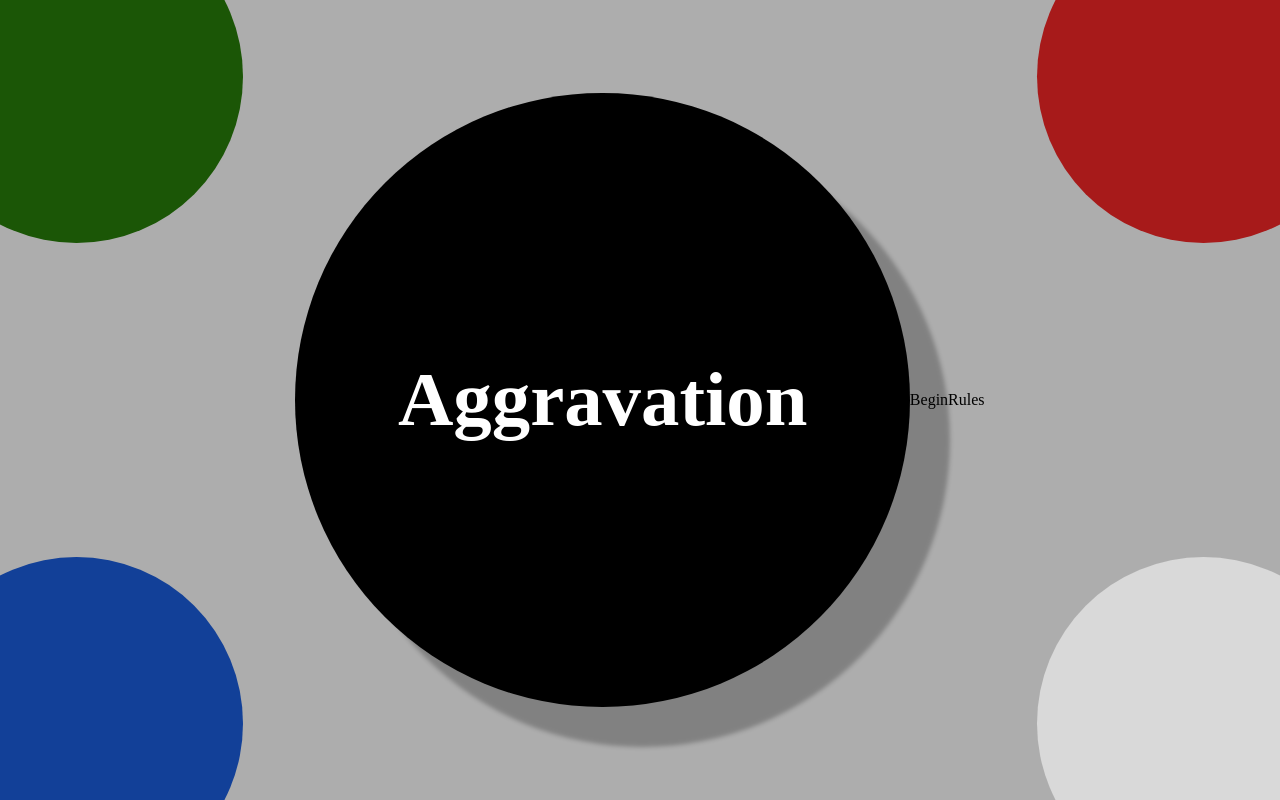
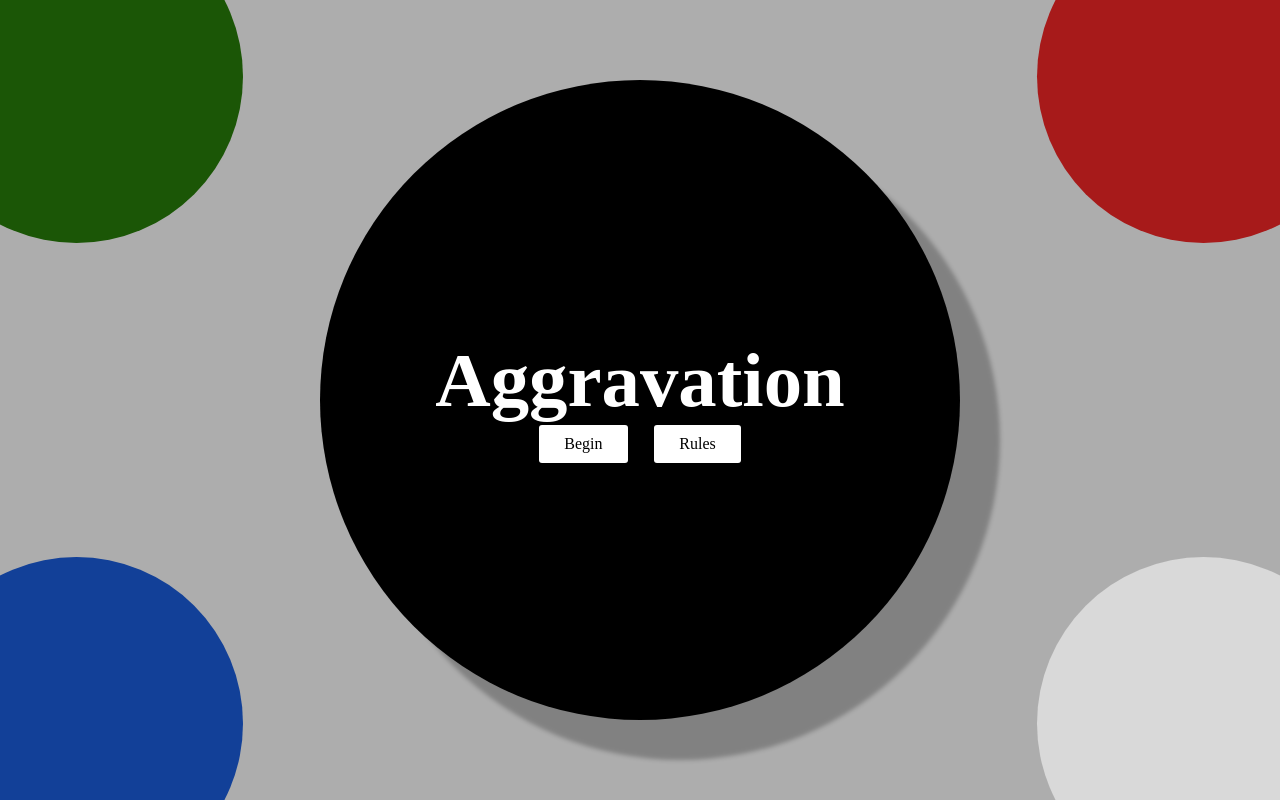
Before and after one commit to chaburk/aggravation, a React (Vite) app: page / in a window 1280 px wide. Built offline with nearby package versions, Linux system fonts and the light colour scheme; a web font is replaced by a local one.

Commit message:
Fixed start page buttons and type parameters errors

```diff
--- a/src/App.tsx
+++ b/src/App.tsx
@@ -11,6 +11,10 @@ function App() {
     setStart((prevStart) => !prevStart);
   };
 
+  //need to have game state that contains the player information and gets updated.
+  //can contain location of marbles, how many marbles they have out, how many in the win area
+  //update a board
+  //board that is 56 space and contains 0's for empty spaces and then player number?
   return (
     <>
       <div>
--- a/src/Die.css
+++ b/src/Die.css
@@ -2,8 +2,8 @@
   display: flex;
   align-items: center;
   justify-content: center;
-  width: 20%;
-  height: 200px;
+  width: 15vw;
+  height: 15vw;
   background-color: red;
   border-radius: 15px;
 }
--- a/src/Die.tsx
+++ b/src/Die.tsx
@@ -6,7 +6,7 @@ const randomNum = () => {
 };
 
 const Die = () => {
-  const [roll, setRoll] = useState();
+  const [roll, setRoll] = useState(0);
   const diceRoll = () => {
     for (let i = 0; i < 10; i++) {
       setTimeout(() => {
--- a/src/StartPage.css
+++ b/src/StartPage.css
@@ -9,21 +9,20 @@
 }
 
 .start__blackMarble {
-  position: relative;
-  width: 48%;
-  height: 0;
-  padding-bottom: 48%;
+  display: flex;
+  flex-direction: column;
+  justify-content: center;
+  align-items: center;
+  border-radius: 50%;
+  width: 50vw;
+  height: 50vw;
   background-color: black;
-  border-radius: 50%;
   box-shadow: 40px 40px 4px rgba(0, 0, 0, 0.25);
+  margin: auto;
 }
 
 .start__title {
-  position: absolute;
   color: white;
-  top: 50%;
-  left: 50%;
-  transform: translate(-50%, -50%);
   font-size: 6vw;
 }
 
@@ -55,3 +54,21 @@
   bottom: -7vw;
   right: -7vw;
 }
+
+.btn {
+  display: flex;
+  justify-content: center;
+  align-items: center;
+  background-color: white;
+  border-radius: 3px;
+  padding: 2% 5%;
+  cursor: pointer;
+}
+
+.button-container {
+  display: flex;
+  justify-content: center;
+  align-items: center;
+  width: 80%;
+  gap: 5%;
+}
--- a/src/StartPage.tsx
+++ b/src/StartPage.tsx
@@ -1,20 +1,25 @@
 import "./StartPage.css";
-//use sass???
-//after today will change
-const StartPage = ({ startGame }) => {
+
+interface StartPageProps {
+  startGame: () => void;
+}
+
+const StartPage: React.FC<StartPageProps> = ({ startGame }) => {
   return (
     <div className="start__container">
       <div className="start__blackMarble">
         <h1 className="start__title">Aggravation</h1>
+        <div className="button-container">
+          <div className="btn" onClick={startGame}>
+            Begin
+          </div>
+          <div className="btn">Rules</div>
+        </div>
       </div>
       <div className="start__green start__marble"></div>
       <div className="start__red start__marble"></div>
       <div className="start__blue start__marble"></div>
       <div className="start__grey start__marble"></div>
-      <div className="btn" onClick={startGame}>
-        Begin
-      </div>
-      <div className="btn">Rules</div>
     </div>
   );
 };
```
